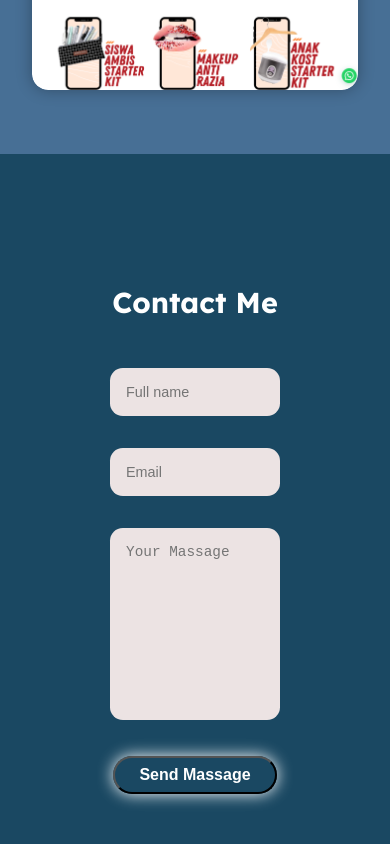
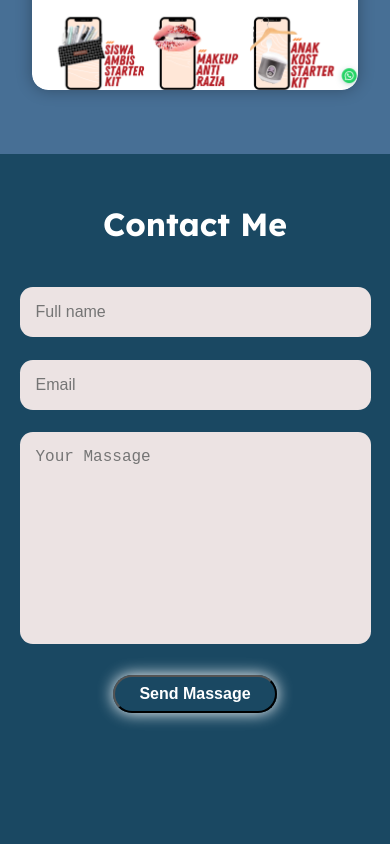
Before and after one commit to LukmanAlHakim23as/Portofolio, a plain HTML site: page index.html in a window 390 px wide. Shown: the part 3883-4727 px from the top of the page. After the commit the page ends 4662 px from the top, so only its background shows below. Drawn offline with nearby package versions, Linux system fonts and the light colour scheme.

Commit message:
Update Css

```diff
--- a/style.css
+++ b/style.css
@@ -311,7 +311,6 @@ margin-bottom: 2rem;
 max-width: 60rem;
 margin: 1rem auto;
 text-align: center;
-margin-bottom: 3rem;
 }
 
 .contact form .input-box {
@@ -543,20 +542,49 @@ resize: none;
   }
 
   .contact {
-    padding: 30px 10px;
+    padding: 50px 0;
+    width: 90%;
+    margin: auto; /* Menengahkan elemen .contact */
+    text-align: center; /* Membuat konten berada di tengah */
   }
 
   .contact h2 {
-    font-size: 1.8rem;
+    font-size: 2rem;
+    text-align: center;
+    margin-bottom: 2rem;
   }
 
   .contact form {
-    margin: 0.5rem auto;
+    max-width: 100%;
+    margin: 1rem auto;
+    text-align: center;
   }
 
-  .contact form .input-box input,
+  .contact form .input-box {
+    display: flex;
+    flex-direction: column;
+  }
+
+  .contact form .input-box input {
+    width: 100%;
+    padding: 1rem;
+    font-size: 1rem;
+    border-radius: .8rem;
+    margin: .7rem 0;
+    color: black;
+    background: rgb(236, 227, 227);
+    border: none;
+  }
+
   .contact form textarea {
+    width: 100%;
     padding: 1rem;
-    font-size: 0.9rem;
+    font-size: 1rem;
+    border-radius: .8rem;
+    margin: .7rem 0;
+    color: black;
+    background: rgb(236, 227, 227);
+    border: none;
+    resize: none;
   }
 }
```
